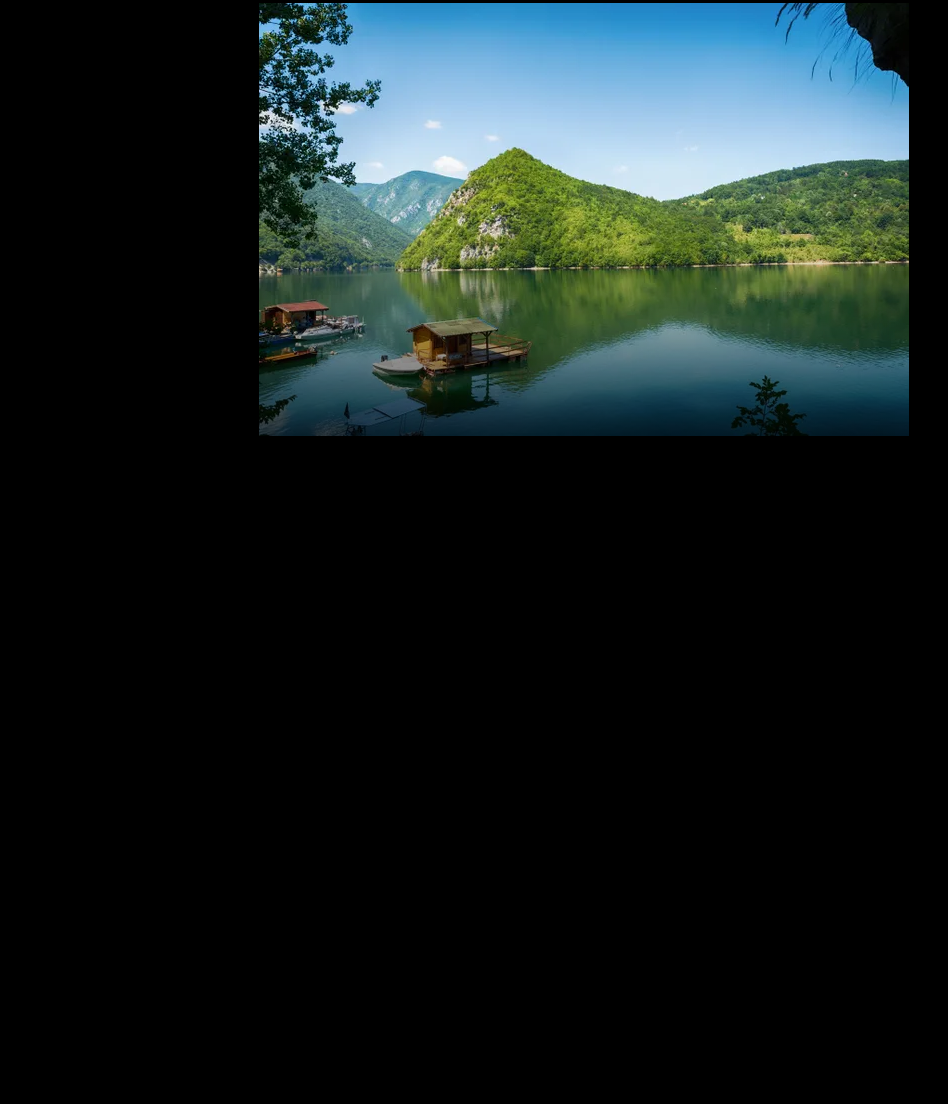
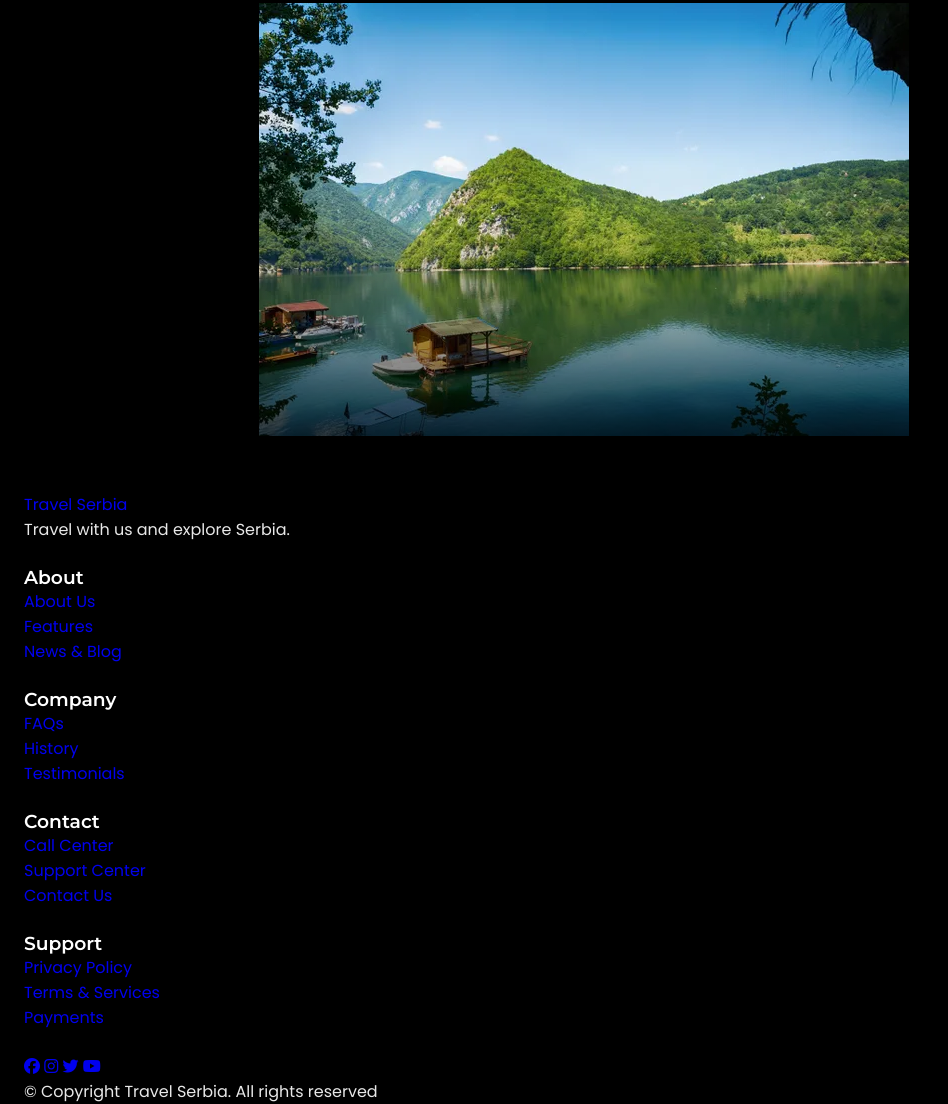
Before and after one commit to dunjans10/travelSerbia, a plain HTML site: page index.html in a window 1280 px wide. Shown: the part 3958-5062 px from the top of the page, without its empty margins (0-948 px from the left). Before the commit the page ends 4450 px from the top, so only its background shows below. Drawn offline with Linux system fonts and the light colour scheme.

Commit message:
aading template for footer

```diff
--- a/index.html
+++ b/index.html
@@ -191,7 +191,92 @@
   </main>
 
   <footer class="footer">
+    <div class="footer__container container grid">
+      <div class="footer__content grid">
+        <div>
+          <a href="#" class="footer__logo">Travel Serbia</a>
+          <p class="footer__description">Travel with us and explore Serbia.</p>
+        </div>
+        <div class="footer__data grid">
+          <div>
+            <h3 class="footer__title">About</h3>
+            <ul class="footer__links">
+              <li>
+                <a href="#" class="footer__link">About Us</a>
+              </li>
+              <li>
+                <a href="#" class="footer__link">Features</a>
+              </li>
+              <li>
+                <a href="#" class="footer__link">News & Blog</a>
+              </li>
+            </ul>
+          </div>
+          <div>
+            <h3 class="footer__title">Company</h3>
+            <ul class="footer__links">
+              <li>
+                <a href="#" class="footer__link">FAQs</a>
+              </li>
+              <li>
+                <a href="#" class="footer__link">History</a>
+              </li>
+              <li>
+                <a href="#" class="footer__link">Testimonials</a>
+              </li>
+            </ul>
+          </div>
+          <div>
+            <h3 class="footer__title">Contact</h3>
+            <ul class="footer__links">
+              <li>
+                <a href="#" class="footer__link">Call Center</a>
+              </li>
+              <li>
+                <a href="#" class="footer__link">Support Center</a>
+              </li>
+              <li>
+                <a href="#" class="footer__link">Contact Us</a>
+              </li>
+            </ul>
+          </div>
+          <div>
+            <h3 class="footer__title">Support</h3>
+            <ul class="footer__links">
+              <li>
+                <a href="#" class="footer__link">Privacy Policy</a>
+              </li>
+              <li>
+                <a href="#" class="footer__link">Terms & Services</a>
+              </li>
+              <li>
+                <a href="#" class="footer__link">Payments</a>
+              </li>
+            </ul>
+          </div>
+        </div>
+      </div>
 
+      <div class="footer__group">
+        <div class="footer__social">
+          <a href="https://www.facebook.com/" target="_blank" class="footer__social-link">
+            <i class="fa-brands fa-facebook"></i>
+          </a>
+          <a href="https://www.instagram.com/" target="_blank" class="footer__social-link">
+            <i class="fa-brands fa-instagram"></i>
+          </a>
+          <a href="https://twitter.com/" target="_blank" class="footer__social-link">
+            <i class="fa-brands fa-twitter"></i>
+          </a>
+          <a href="https://www.youtube.com/" target="_blank" class="footer__social-link">
+            <i class="fa-brands fa-youtube"></i>
+          </a>
+        </div>
+        <span class="footer__copy">
+          &#169; Copyright Travel Serbia. All rights reserved
+        </span>
+      </div>
+    </div>
   </footer>
 
   <script src="script.js"></script>
--- a/style.css
+++ b/style.css
@@ -505,3 +505,5 @@ z-index: 1;
 .join__image:hover .join__img{
   transform: scale(1.2);
 }
+
+/* FOOTER */
```
